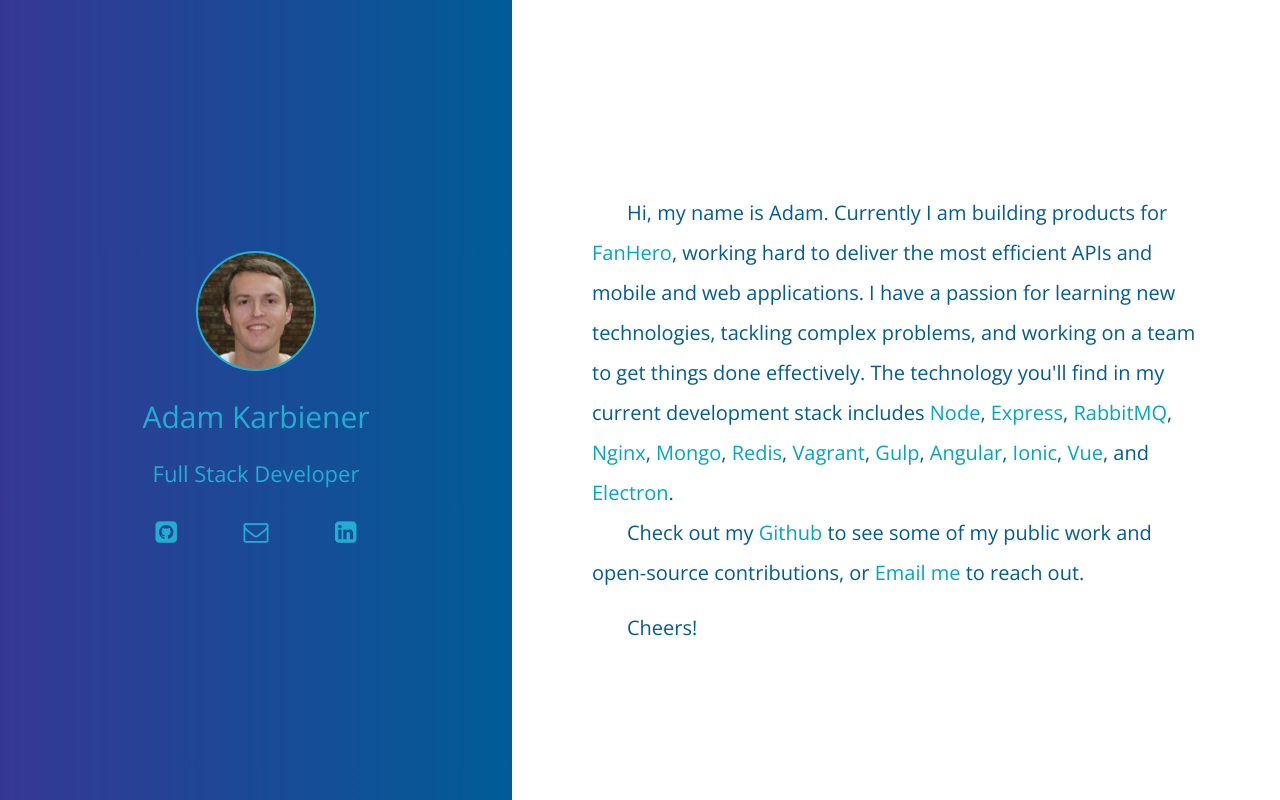
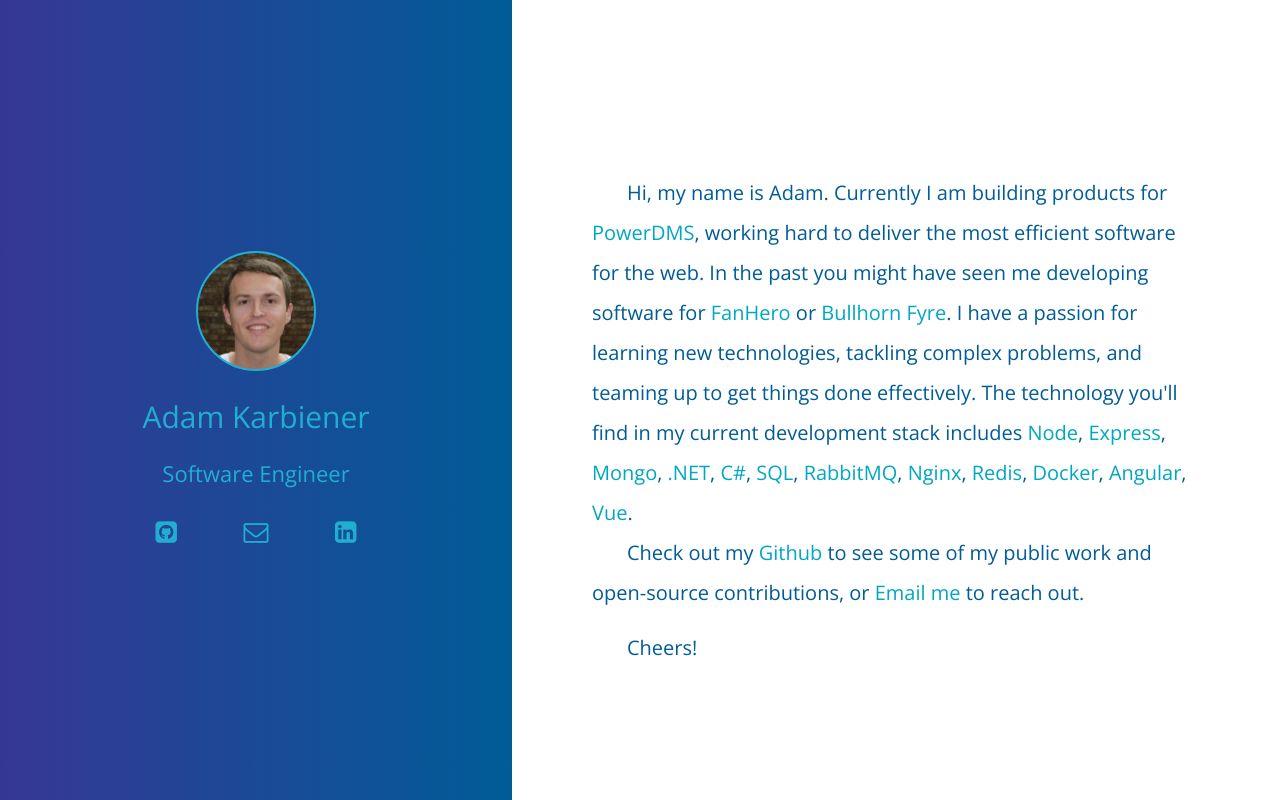
Before and after one commit to adamkarb/adamkarb.github.io, a website: page index.html in a window 1280 px wide. Drawn offline with nearby package versions, Linux system fonts and the light colour scheme.

Commit message:
Updated personal page

```diff
--- a/index.html
+++ b/index.html
@@ -21,7 +21,7 @@
             <div class="full-center">
                 <div class="headshot"></div>
                 <div class="name">Adam Karbiener</div>
-                <div class="description">Full Stack Developer</div>
+                <div class="description">Software Engineer</div>
                 <div class="icons">
                     <a target="_blank" href="https://github.com/adamkarb">
                         <i class="fa fa-github-square"></i>
@@ -41,13 +41,14 @@
         <div id="content">
 
             <div class="bio">
-                <div class="desc">Hi, my name is Adam.  Currently I am building products for <a class="link" target="_blank" href="http://fanhero.com">FanHero</a>,
-                    working hard to deliver the most efficient APIs and mobile and web applications.
-                    I have a passion for learning new technologies, tackling complex problems, and working on a team to get things done effectively.
+                <div class="desc">Hi, my name is Adam. Currently I am building products for <a class="link" target="_blank" href="https://powerdms.com">PowerDMS</a>,
+                    working hard to deliver the most efficient software for the web. In the past you might have seen me developing software for
+                    <a class="link" target="_blank" href="http://fanhero.com">FanHero</a> or <a class="link" target="_blank" href="https://www.bullhorn.com/fyre/">Bullhorn Fyre</a>.
+                    I have a passion for learning new technologies, tackling complex problems, and teaming up to get things done effectively.
                     The technology you'll find in my current development stack includes <span class="hi">Node</span>, <span class="hi">Express</span>,
-                    <span class="hi">RabbitMQ</span>, <span class="hi">Nginx</span>, <span class="hi">Mongo</span>, <span class="hi">Redis</span>,
-                    <span class="hi">Vagrant</span>, <span class="hi">Gulp</span>, <span class="hi">Angular</span>,
-                    <span class="hi">Ionic</span>, <span class="hi">Vue</span>, and <span class="hi">Electron</span>.
+                    <span class="hi">Mongo</span>, <span class="hi">.NET</span>, <span class="hi">C#</span>, <span class="hi">SQL</span>,
+                    <span class="hi">RabbitMQ</span>, <span class="hi">Nginx</span>, <span class="hi">Redis</span>,
+                    <span class="hi">Docker</span>, <span class="hi">Angular</span>, <span class="hi">Vue</span>.
                 </div>
                 <div class="desc">
                     Check out my <a class="link" target="_blank" href="https://github.com/adamkarb">Github</a> to see some of my public work and open-source contributions, or
```
Also changed, not shown: 1 other file.
